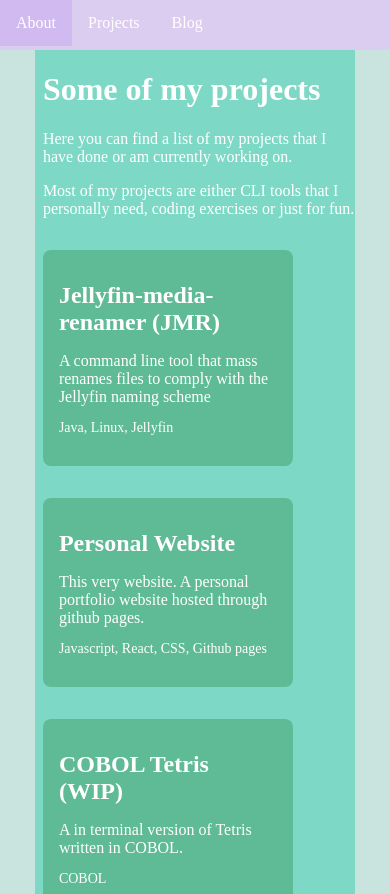
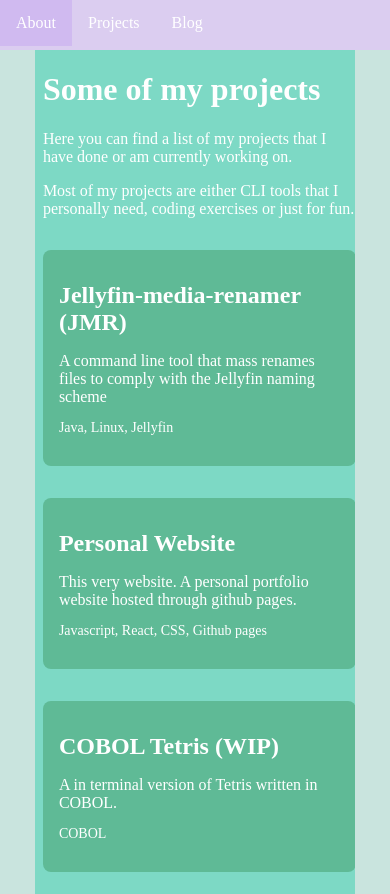
Before and after one commit to KeijoPitkanen/website-portfolio, a React (Vite) app: page /website-portfolio/projects in a window 390 px wide. Built offline with nearby package versions, Linux system fonts and the light colour scheme.

Commit message:
added better support for mobile screens

```diff
--- a/src/Components/About.css
+++ b/src/Components/About.css
@@ -81,9 +81,10 @@ h2 {
   justify-content: center;
   align-items: center; }
 
-@media (max-width: 900px) {
+@media (max-width: 600px) {
   .profile-summary {
     flex-direction: column; align-items: flex-start;
+    width: 90%
   }
   .profile-picture {
     width: 80%; height: auto;
--- a/src/Components/Project.css
+++ b/src/Components/Project.css
@@ -50,3 +50,8 @@ a {
   font-size: 14px;
   color: #ffffff;
 }
+@media (max-width: 600px) {
+  .project  {
+    width: 90%;
+  }
+}
--- a/src/Components/SharedStyles.css
+++ b/src/Components/SharedStyles.css
@@ -48,3 +48,9 @@ a{
     border-radius: 4px;
 
 }
+
+@media (max-width: 600px) {
+    .text-box   {
+        width: 90%;
+    }
+}
```
